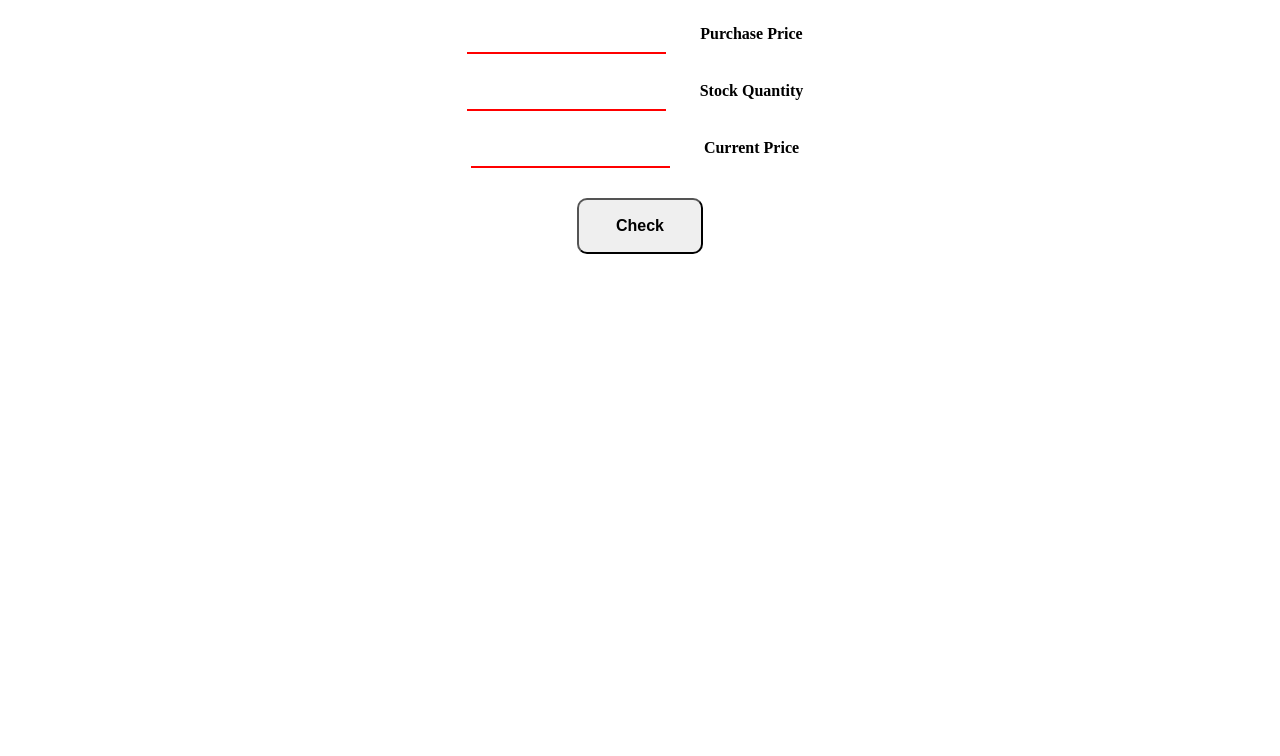
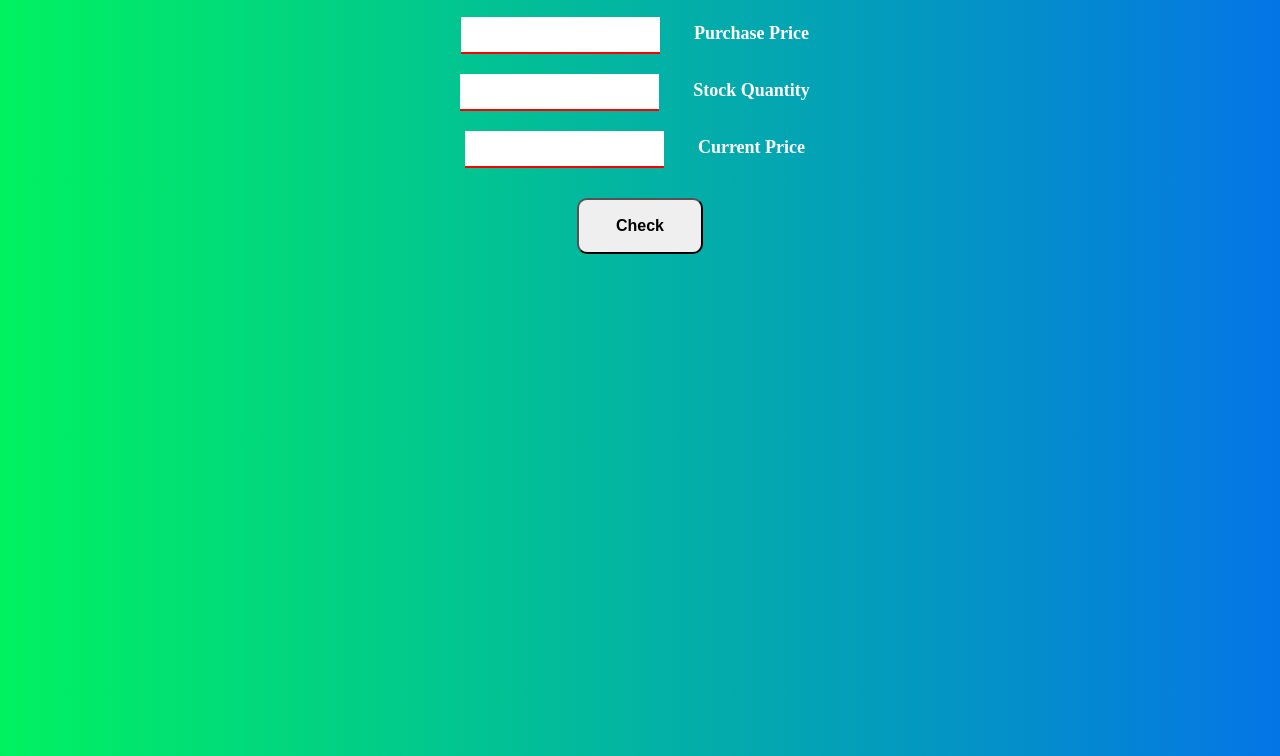
Before and after one commit to Akanksha108/Stocks-Profit-Loss, a plain HTML site: page index.html in a window 1280 px wide. Shown: the part 73-829 px from the top of the page. Before the commit the page ends 800 px from the top, so only its background shows below. Drawn offline with Linux system fonts and the light colour scheme.

Commit message:
refactor:added background color, changed font-size

```diff
--- a/style.css
+++ b/style.css
@@ -4,6 +4,12 @@
 
 body{
     text-align: center;
+    background: linear-gradient(to right, #00f260, #0575e6);
+    color: white;
+}
+
+#stocks{
+    min-height: 100vh;
 }
 
 input, label{
@@ -17,23 +23,40 @@ input{
     border-bottom: 2px solid red;
 }
 
+label{
+    font-size: large;
+}
+
 #submit_btn{
     width: 10%;
     height: 7vh;
     font-weight: bold;
     margin: 20px;
+    margin-bottom: 0;
     border-radius: 10px;
     font-size: 1rem;
+}
+
+#output{
+    font-weight: bold;
+    font-size: 1.5rem;
+    padding-top: 40px;
+    color: black;
 }
 
 @media screen and (max-width:360px) {
     input{
         padding-left: 0;
         padding-right: 0;
+        margin-right: 0;
     }
 
     #submit_btn{
         width: 30%;
         float: left;
     }
+
+    label{
+        font-size: 16px;
+    }
 }
```
